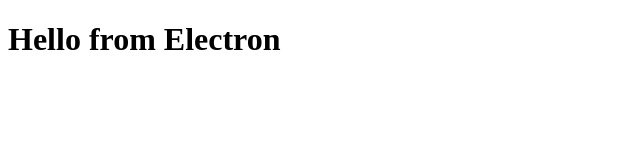
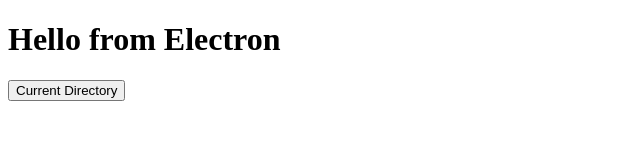
Before and after one commit to mrwizard82d1/electron-in-action, an Electron app: page bookmarker/app/index.html in a window 1280 px wide. Shown: the whole page, without its empty margins (0-640 px from the left). Drawn offline with Linux system fonts and the light colour scheme.

Commit message:
Electron apps have access to browser and node features

```diff
--- a/bookmarker/app/index.html
+++ b/bookmarker/app/index.html
@@ -7,5 +7,15 @@
 </head>
 <body>
   <h1>Hello from Electron</h1>
+
+  <p>
+    <!-- This is our new button. -->
+    <button class="alert">Current Directory</button>
+  </p>
+
+  <script>
+    const button = document.querySelector('.alert');
+    button.addEventListener('click', () => alert(__dirname));
+  </script>
 </body>
 </html>
```
